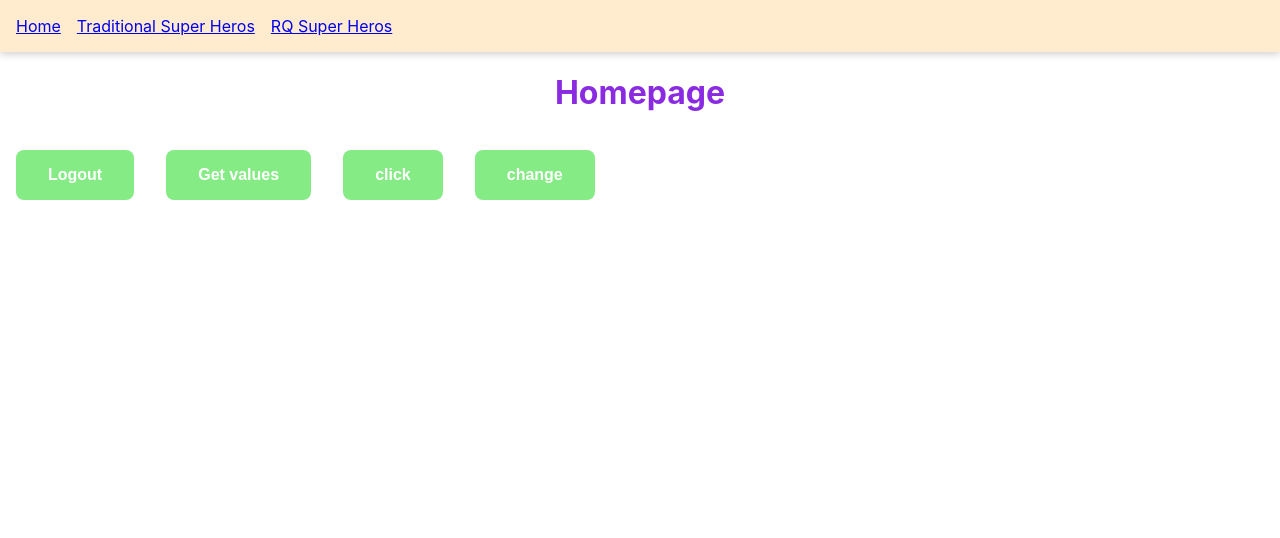
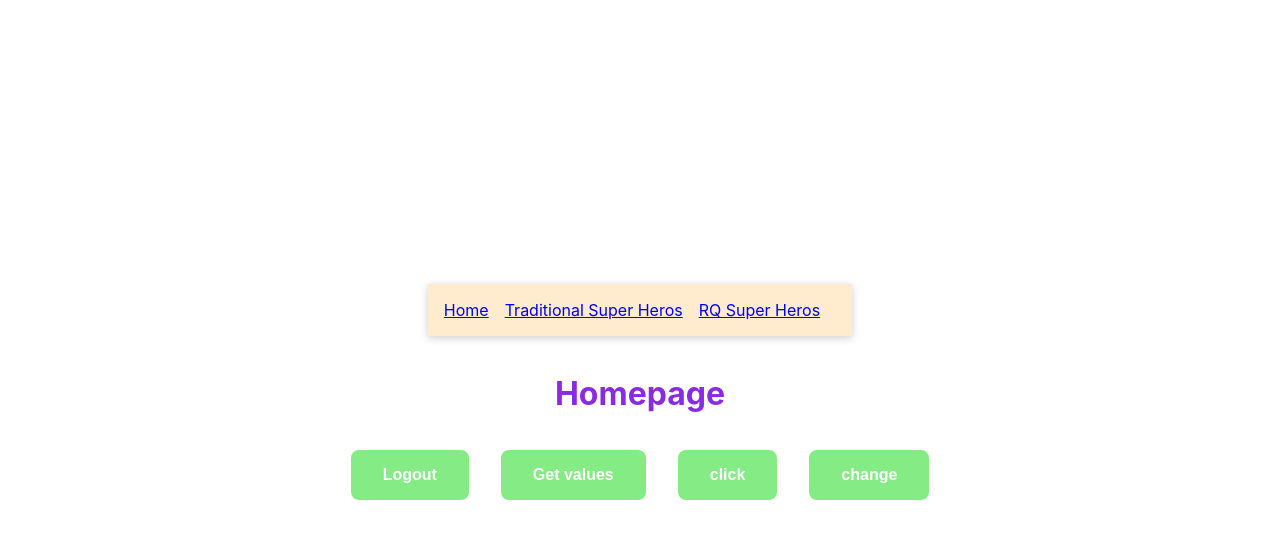
Before and after one commit to NidhitheCoder/advanced-react, a React (Create React App) app in the folder react-query/react-query-demo/: page / in a window 1280 px wide. Shown: the top 538 px of the page. Built offline with nearby package versions, Linux system fonts and the light colour scheme.

Commit message:
style:styling of login page

```diff
--- a/react-query/react-query-demo/src/App.js
+++ b/react-query/react-query-demo/src/App.js
@@ -18,7 +18,7 @@ function App() {
     <AuthProvider>
       <QueryClientProvider client={queryClient} >
         <Router>
-          <div>
+          <div class="main-container">
             <nav>
               <ul>
                 <li>
--- a/react-query/react-query-demo/src/components/style.css
+++ b/react-query/react-query-demo/src/components/style.css
@@ -27,6 +27,15 @@ h1 {
   font-weight: 600;
 }
 
+.main-container {
+  display: flex;
+  flex-direction: column;
+  justify-content: center;
+  align-items: center;
+  width: 100vw;
+  min-height: 100vh;
+}
+
 .login-comp {
   display: flex;
   width: 30vw;
```
